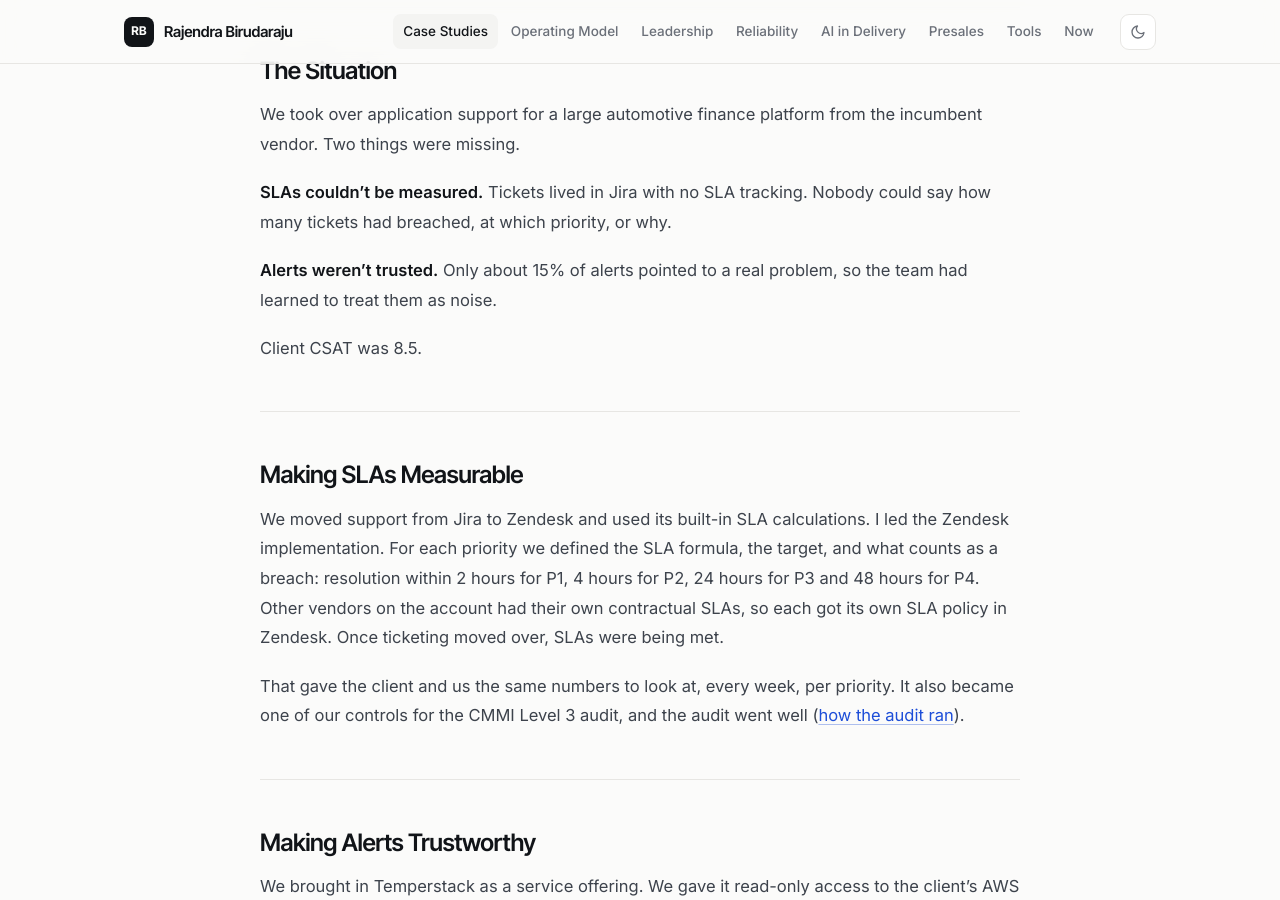
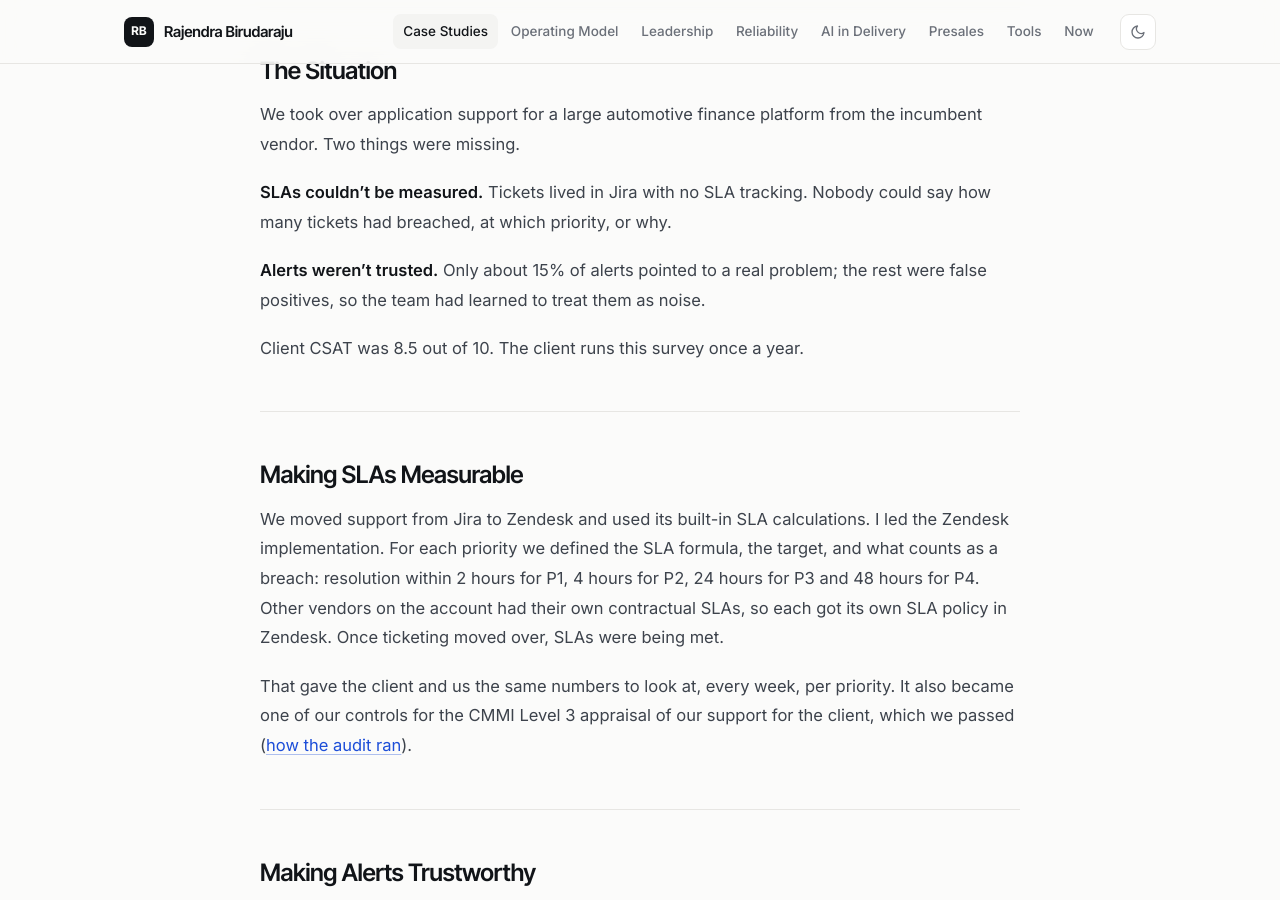
Before and after one commit to devcoderbyte/devcoderbyte.github.io, a Jekyll site: the page built from case-studies/sla-breach-reduction.md, in a window 1280 px wide and 900 px high, scrolled down 746 px. Built offline with Jekyll 4.4.1, drawn with Linux system fonts in a browser that asks for light colours; some of the changed text lies outside the part shown.

Commit message:
Define the headline metrics: alerts a month, annual CSAT, CMMI L3 pass, alert accuracy, bid conversion scope
Co-Authored-By: Claude Opus 5.5 <noreply@anthropic.com>
Claude-Session: https://claude.ai/code/session_01SWoNcxmVzxptTYDhJmpPW5

```diff
--- a/case-studies/sla-breach-reduction.md
+++ b/case-studies/sla-breach-reduction.md
@@ -26,9 +26,9 @@ We took over application support for a large automotive finance platform from th
 
 **SLAs couldn't be measured.** Tickets lived in Jira with no SLA tracking. Nobody could say how many tickets had breached, at which priority, or why.
 
-**Alerts weren't trusted.** Only about 15% of alerts pointed to a real problem, so the team had learned to treat them as noise.
+**Alerts weren't trusted.** Only about 15% of alerts pointed to a real problem; the rest were false positives, so the team had learned to treat them as noise.
 
-Client CSAT was 8.5.
+Client CSAT was 8.5 out of 10. The client runs this survey once a year.
 
 ---
 
@@ -36,7 +36,7 @@ Client CSAT was 8.5.
 
 We moved support from Jira to Zendesk and used its built-in SLA calculations. I led the Zendesk implementation. For each priority we defined the SLA formula, the target, and what counts as a breach: resolution within 2 hours for P1, 4 hours for P2, 24 hours for P3 and 48 hours for P4. Other vendors on the account had their own contractual SLAs, so each got its own SLA policy in Zendesk. Once ticketing moved over, SLAs were being met.
 
-That gave the client and us the same numbers to look at, every week, per priority. It also became one of our controls for the CMMI Level 3 audit, and the audit went well ([how the audit ran](#cmmi-audit)).
+That gave the client and us the same numbers to look at, every week, per priority. It also became one of our controls for the CMMI Level 3 appraisal of our support for the client, which we passed ([how the audit ran](#cmmi-audit)).
 
 ---
 
@@ -96,7 +96,7 @@ Process documents only go so far. An auditor wants to see that the workflow on p
 
 **Questions answered on the spot,** so the auditor understood how the controls worked in practice.
 
-The audit went well.
+We passed: our support for the client was formally appraised at CMMI Level 3.
 
 Afterwards, a senior manager on the client side wrote a note of appreciation for the leadership shown through the whole initiative. (Available on request; not reproduced because it is the client's internal correspondence.)
 
@@ -107,9 +107,9 @@ Afterwards, a senior manager on the client side wrote a note of appreciation for
 | Area | Before | After |
 |---|---|---|
 | SLA tracking | None (Jira) | Per priority, built into Zendesk |
-| Alert accuracy | ~15% | ~75% |
+| Alert accuracy (alerts that were real problems, after false positives were removed) | ~15% | ~75% |
 | Alerts with a runbook (platforms Temperstack scanned) | — | Each proposed alert came with an AI-generated runbook |
-| CMMI Level 3 audit | — | Zendesk SLA set-up used as a control; audit went well |
+| CMMI Level 3 appraisal | — | Passed; the Zendesk SLA set-up was one of the controls |
 | Ticket categories with a runbook (share of all categories) | 0% | 85% |
 | Engineer onboarding | — | Faster: new engineers learn from runbooks through Amazon Q |
-| Client CSAT | 8.5 | 9, then 10 |
+| Client CSAT (annual survey, out of 10) | 8.5 | 9 the next year, then 10 |
```
Also changed, not shown: case-studies/alert-noise-diagnostic.md (+5 -5 lines), index.md (+2 -2 lines), presales-practice/index.md (+5 -3 lines), sre-observability/index.md (+1 -1 lines).
